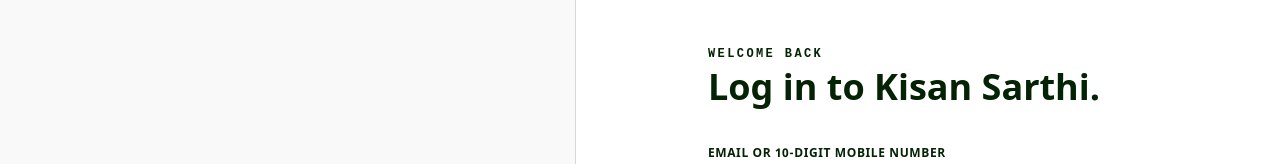
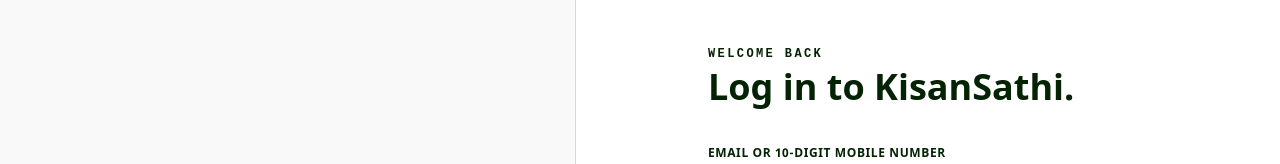
Before and after one commit to TanyaVaish-17/KisanSathi, a React (Vite) app in the folder client/: page /login in a window 1280 px wide. Shown: the part 166-330 px from the top of the page. Built offline with nearby package versions, Linux system fonts and the light colour scheme; no server answers; a web font is replaced by a local one.

Commit message:
Fix typo in login title for Hindi localization

```diff
--- a/client/src/pages/Login.jsx
+++ b/client/src/pages/Login.jsx
@@ -55,7 +55,7 @@ export default function Login() {
   return (
     <AuthLayout
       eyebrow={isHindi ? "स्वागत है" : "WELCOME BACK"}
-      title={isHindi ? "किसान सारथी में लॉग इन करें।" : "Log in to Kisan Sarthi."}
+      title={isHindi ? "किसान साथी में लॉग इन करें।" : "Log in to KisanSathi."}
       panelTitle={isHindi ? "कतार छोड़ें। अपना समय बचाएं।" : "Skip the line. Keep your day."}
       panelText={
         isHindi
```
